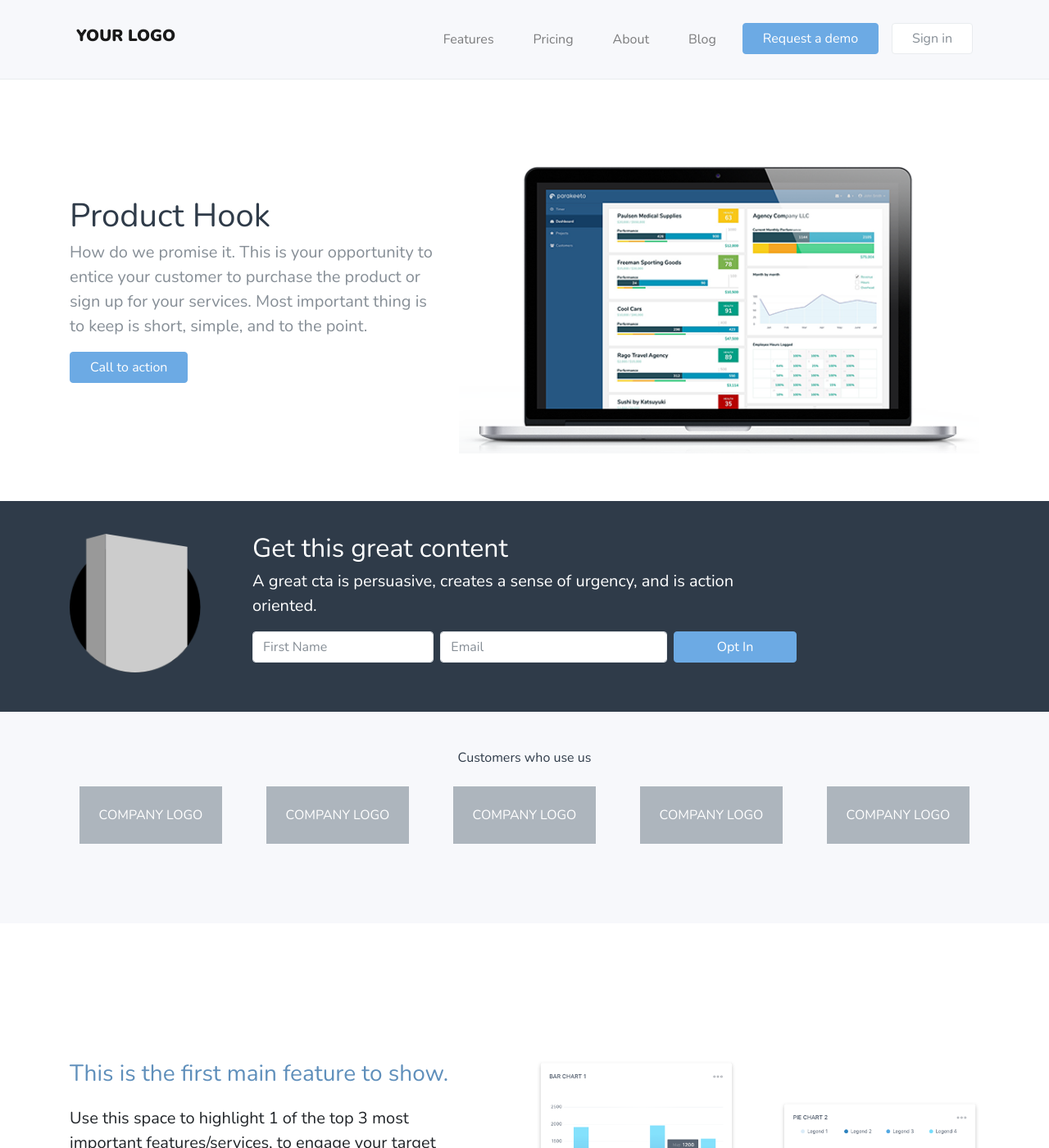
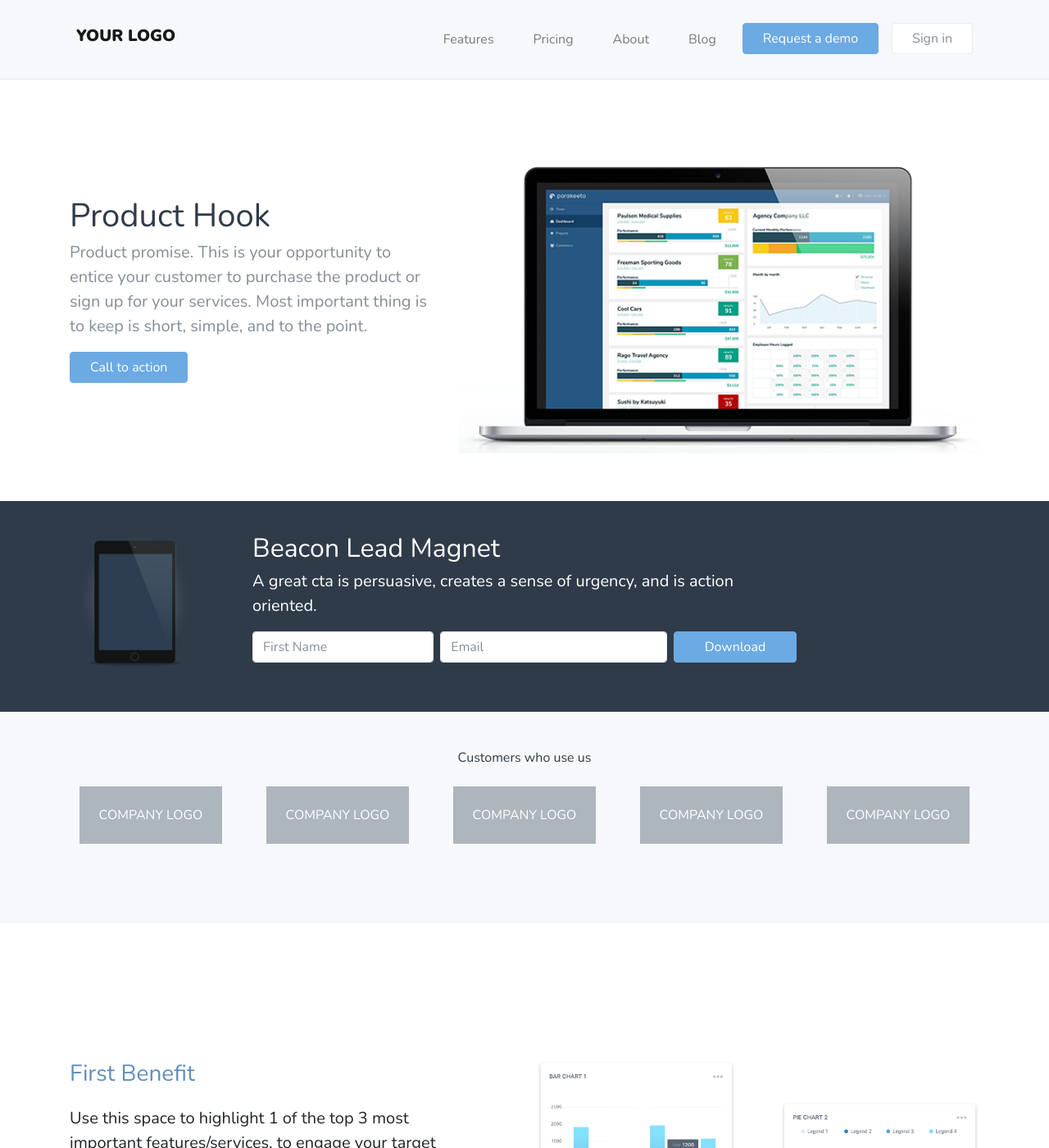
Before and after one commit to Royal-Jay/saas-template, a Jekyll site: the page built from index.html, in a window 1280 px wide and 1400 px high. Shown: the whole window at 82% size. Built offline with Jekyll 4.4.1, drawn with Linux system fonts in a browser that asks for light colours; nearby versions of some CDN libraries; some of the changed text lies outside the part shown.

Commit message:
Design and Copy Updates

```diff
--- a/about.html
+++ b/about.html
@@ -139,7 +139,7 @@ order: 2
             </div>
 
             <div class="col-md-8 px-5 mt-sm-5 mt-md-0">
-              <h2 class="font-weight-light">Get this great content</h2>
+              <h2 class="font-weight-light">Beacon Lead Magnet</h2>
 
               <p class="lead">
                 A great cta is persuasive, creates a sense of urgency, and is action oriented.
@@ -151,7 +151,7 @@ order: 2
 
                 <input type="text" class="form-control font-weight-light mr-lg-2 mb-2 border col-lg-5 col-sm-12" placeholder="Email">
 
-                <button type="submit" class="btn btn-secondary text-white font-weight-light mb-sm-2 col">Opt In</button>
+                <button type="submit" class="btn btn-secondary text-white font-weight-light mb-sm-2 col">Download</button>
 
               </form>
             </div>
--- a/index.html
+++ b/index.html
@@ -11,7 +11,7 @@ title: Home
               <h1 class="font-weight-light">Product Hook</h1>
 
               <p class="lead text-muted">
-                How do we promise it. This is your opportunity to entice your customer to purchase the product or sign up for your services. Most important thing is to keep is short, simple, and to the point.
+                Product promise. This is your opportunity to entice your customer to purchase the product or sign up for your services. Most important thing is to keep is short, simple, and to the point.
               </p>
 
                 <a class="btn btn-primary navbar-btn px-4 text-white font-weight-light" href="#">Call to action</a>
@@ -36,7 +36,7 @@ title: Home
             </div>
 
             <div class="col-md-8 px-5 mt-5 mt-md-0">
-              <h2 class="font-weight-light">Get this great content</h2>
+              <h2 class="font-weight-light">Beacon Lead Magnet</h2>
 
               <p class="lead">
                 A great cta is persuasive, creates a sense of urgency, and is action oriented.
@@ -48,7 +48,7 @@ title: Home
 
                 <input type="text" class="form-control font-weight-light mr-lg-2 mb-2 border col-lg-5 col-sm-12" placeholder="Email">
 
-                <button type="submit" class="btn btn-primary text-white font-weight-light mb-sm-2 col">Opt In</button>
+                <button type="submit" class="btn btn-primary text-white font-weight-light mb-sm-2 col">Download</button>
 
               </form>
             </div>
@@ -107,7 +107,7 @@ title: Home
 
             <div class="col-md-6 pr-md-5">
 
-              <h3 class="text-primary mt-lg-4">This is the first main feature to show.</h3>
+              <h3 class="text-primary mt-lg-4">First Benefit</h3>
 
               <p class="lead mt-4">
                 Use this space to highlight 1 of the top 3 most important features/services, to engage your target customer. Keep it simple, you can highlight attributes and benefits on the features page.
@@ -146,7 +146,7 @@ title: Home
 
             <div class="col-md-6 pl-md-5 order-2 order-md-12 mb-4">
 
-              <h3 class="text-primary mt-md-4">This is the second feature to show.</h3>
+              <h3 class="text-primary mt-md-4">Second Benefit</h3>
 
               <p class="lead mt-4">
                 Use this space to highlight 1 of the top 3 most important features/services, to engage your target customer. Keep it simple, you can highlight attributes and benefits on the features page.
@@ -177,7 +177,7 @@ title: Home
 
             <div class="col-md-6 pr-md-5">
 
-              <h3 class="text-primary mt-md-4">This is the third feature to show.</h3>
+              <h3 class="text-primary mt-md-4">Third Benefit</h3>
 
               <p class="lead mt-4">
                 Use this space to highlight 1 of the top 3 most important features/services, to engage your target customer. Keep it simple, you can highlight attributes and benefits on the features page.
@@ -253,3 +253,35 @@ title: Home
 
         </div>
       </div>
+
+      <div class="py-4 bg-black text-white">
+        <div class="container">
+
+          <div class="row pt-3">
+
+            <div class="col-md-2 text-center">
+              <img class="img-fluid" src="img/product-opt-in@2x.png">
+            </div>
+
+            <div class="col-md-8 px-5 mt-sm-5 mt-md-0">
+              <h2 class="font-weight-light">Beacon Lead Magnet</h2>
+
+              <p class="lead">
+                A great cta is persuasive, creates a sense of urgency, and is action oriented.
+              </p>
+
+              <form class="form-inline">
+
+                <input type="text" class="form-control font-weight-light mr-lg-2 mb-2 border col-lg-4 col-sm-12" placeholder="First Name">
+
+                <input type="text" class="form-control font-weight-light mr-lg-2 mb-2 border col-lg-5 col-sm-12" placeholder="Email">
+
+                <button type="submit" class="btn btn-secondary text-white font-weight-light mb-sm-2 col">Download</button>
+
+              </form>
+            </div>
+
+          </div>
+
+        </div>
+      </div>
--- a/pricing.html
+++ b/pricing.html
@@ -139,7 +139,7 @@ order: 1
             </div>
 
             <div class="col-md-8 px-5 mt-sm-5 mt-md-0">
-              <h2 class="font-weight-light">Get this great content</h2>
+              <h2 class="font-weight-light">Beacon Lead Magnet</h2>
 
               <p class="lead">
                 A great cta is persuasive, creates a sense of urgency, and is action oriented.
@@ -151,7 +151,7 @@ order: 1
 
                 <input type="text" class="form-control font-weight-light mr-lg-2 mb-2 border col-lg-5 col-sm-12" placeholder="Email">
 
-                <button type="submit" class="btn btn-secondary text-white font-weight-light mb-sm-2 col">Opt In</button>
+                <button type="submit" class="btn btn-secondary text-white font-weight-light mb-sm-2 col">Download</button>
 
               </form>
             </div>
```
Also changed, not shown: blog.html (+9 -6 lines), img/product-opt-in@2x.png.
